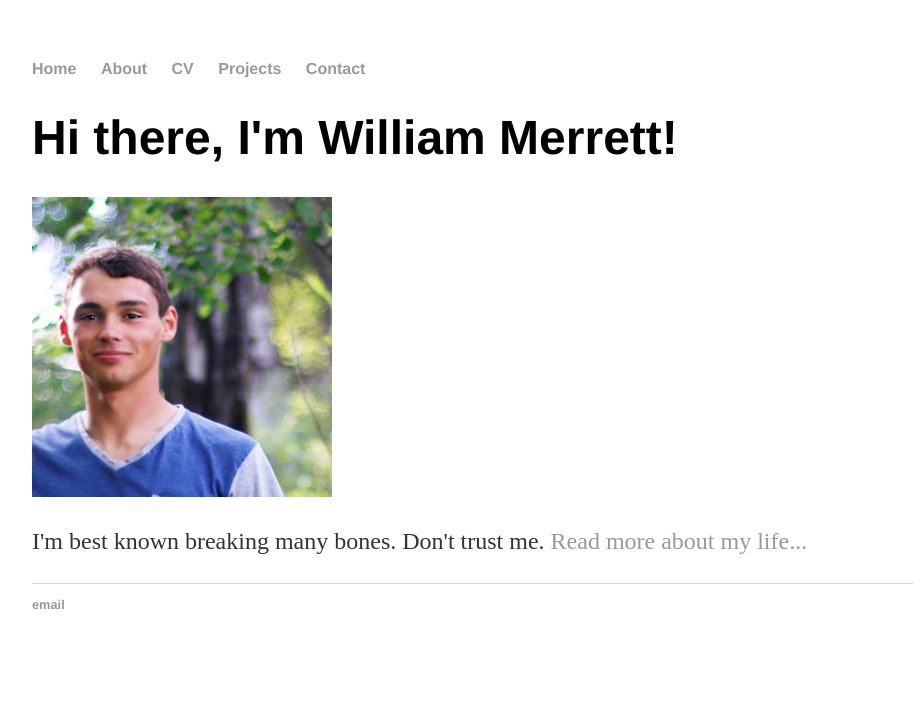
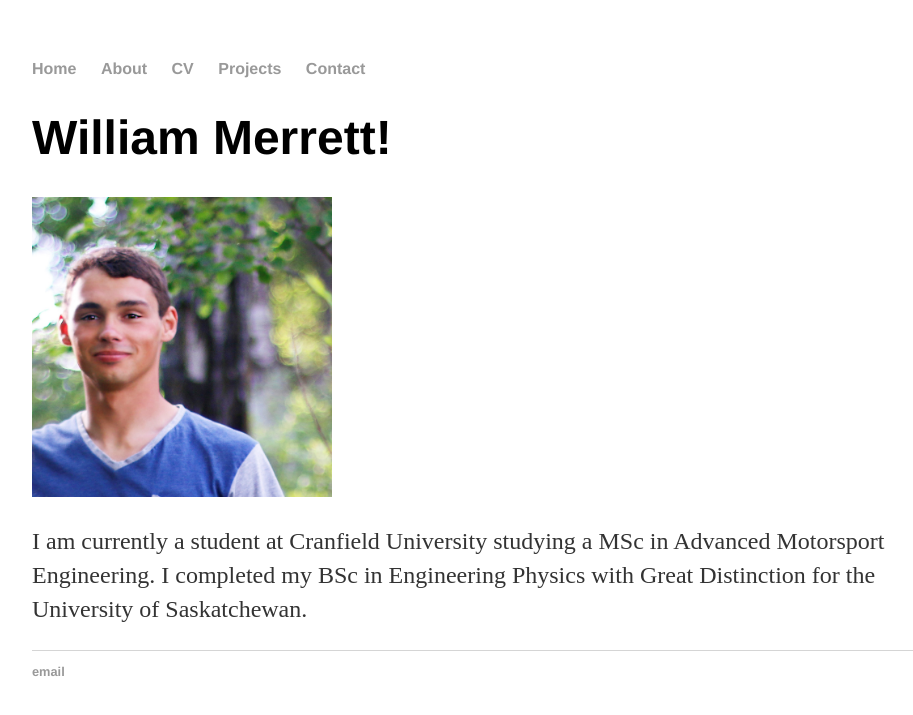
Before and after one commit to Bill371/Bill371.github.io, a Jekyll site: the page built from index.html, in a window 1280 px wide. Shown: the top 715 px of the page, without its empty margins (160-1073 px from the left). Built offline with Jekyll 4.4.1, drawn with Linux system fonts in a browser that asks for light colours.

Commit message:
Update index.html

```diff
--- a/index.html
+++ b/index.html
@@ -2,8 +2,12 @@
 layout: default
 title: William Merrett
 ---
-<div class="blurb">
-	<h1>Hi there, I'm William Merrett!</h1>
-	<img src="WilliamHeadShot.jpg" alt"Picture of me." style="width:300px;height:300px">
-	<p>I'm best known breaking many bones.</em> Don't trust me. <a href="/About">Read more about my life...</a></p>
-</div><!-- /.blurb -->
+
+<h1>William Merrett!</h1>
+
+<img src="WilliamHeadShot.jpg" alt"Picture of me." style="width:300px;height:300px">
+
+<p>
+  I am currently a student at Cranfield University studying a MSc in Advanced Motorsport Engineering.
+  I completed my BSc in Engineering Physics with Great Distinction for the University of Saskatchewan.
+</p>
```
